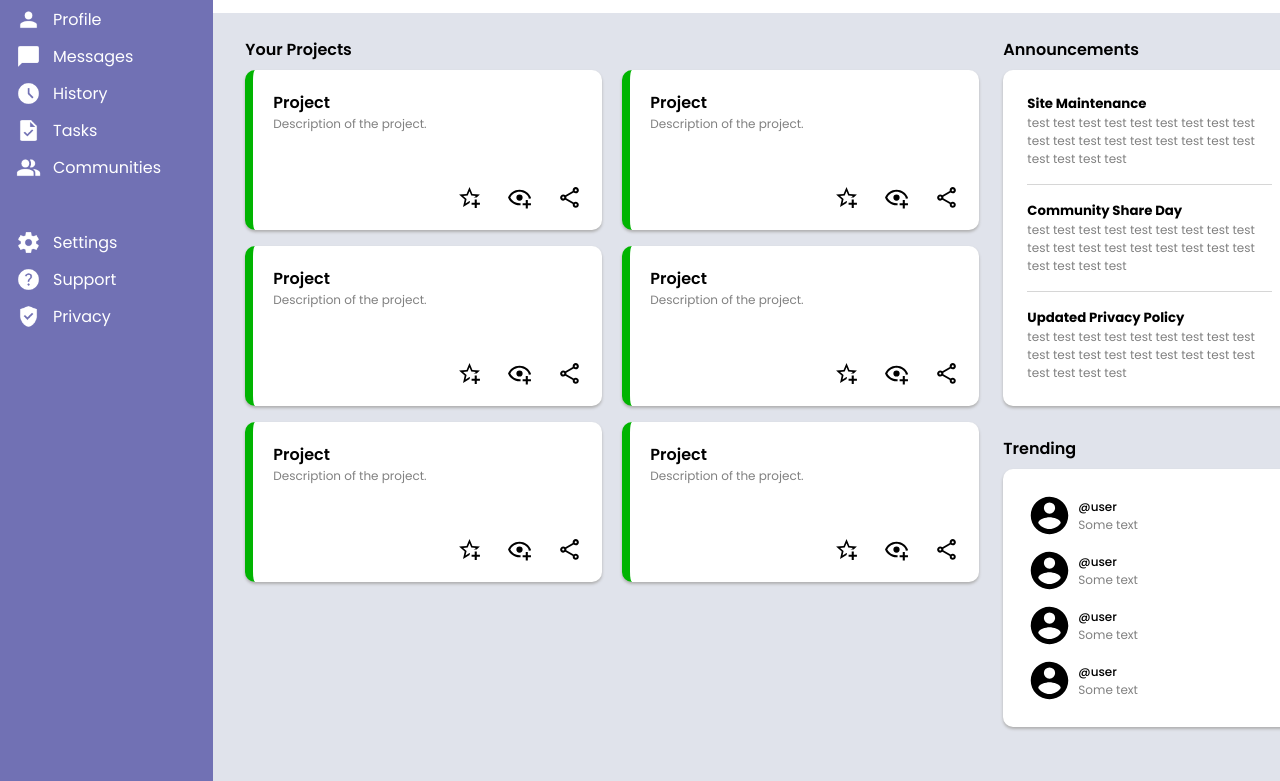
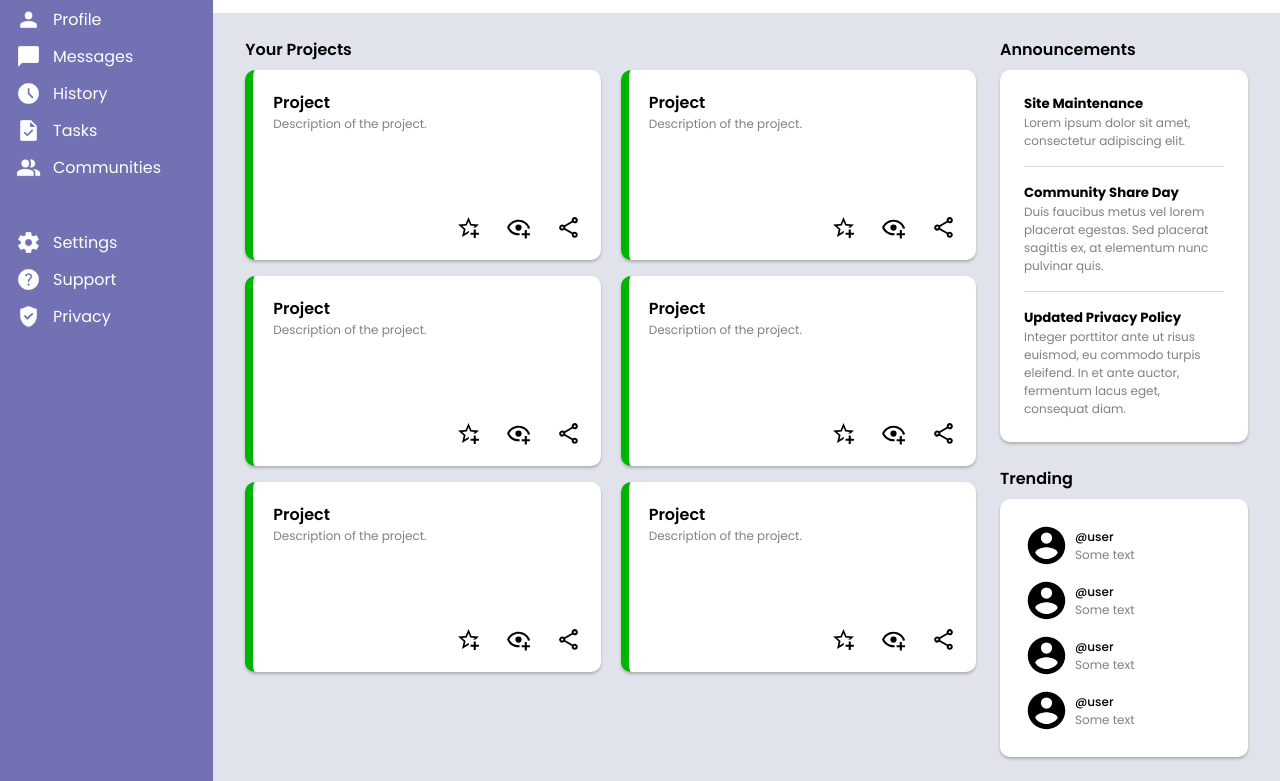
Before and after one commit to bernardo-mcosta/dashboard, a plain HTML site: page index.html in a window 1280 px wide. Shown: the part 136-917 px from the top of the page. Drawn offline with Linux system fonts and the light colour scheme.

Commit message:
Improve project container grid

```diff
--- a/index.html
+++ b/index.html
@@ -165,23 +165,23 @@
             </div>
       </div>
 
-    <div class="side-main">
+
       <div class="announcements">
        <h4>Announcements</h4>
        <div class="announ-container">
         <div class="announ">
           <h5>Site Maintenance</h5>
-          <p>test test test test test test test test test test test test test test test test test test test test test test </p>
+          <p>Lorem ipsum dolor sit amet, consectetur adipiscing elit. </p>
         </div>
         <hr>
         <div class="announ">
           <h5>Community Share Day</h5>
-          <p>test test test test test test test test test test test test test test test test test test test test test test </p>
+          <p>Duis faucibus metus vel lorem placerat egestas. Sed placerat sagittis ex, at elementum nunc pulvinar quis.</p>
         </div>
         <hr>
         <div class="announ">
           <h5>Updated Privacy Policy</h5>
-          <p>test test test test test test test test test test test test test test test test test test test test test test </p>
+          <p>Integer porttitor ante ut risus euismod, eu commodo turpis eleifend. In et ante auctor, fermentum lacus eget, consequat diam. </p>
         </div>
        </div>
       </div>
@@ -223,7 +223,6 @@
           </div>
         </div>
       </div>
-    </div>
   </div>
 </body>
 </html>
--- a/style.css
+++ b/style.css
@@ -144,6 +144,9 @@ body {
   display: grid;
   grid-template-columns: 3fr 1fr;
   grid-gap: 1.5rem;
+
+  display: grid;
+  grid-template-columns: 3fr 1fr;
 }
 
 .main h4 {
@@ -153,26 +156,27 @@ body {
 
 .main .projects {
   grid-column: 1/2;
+  grid-row: 1/3;
 }
 
-.main .side-main {
+.main .announcements {
   grid-column: 2/3;
+  grid-row: 1/2;
 }
 
-.main .announcements,
-.trending {
-  margin-bottom: 30px;
+.main .trending {
+  grid-column: 2/3;
+  grid-row: 2/3;
 }
 
 .main .announ-container,
 .trending-container {
   background-color: white;
-  height: 100%;
-  width: 100%;
   border-radius: 10px;
   padding: 1.5rem;
   display: flex;
   flex-direction: column;
+  min-width: 200px;
 }
 
 .trending-container,
@@ -228,7 +232,7 @@ hr {
   display: grid;
   grid: 1fr auto / 1rem 1fr;
   border-left: 8px solid rgb(1, 180, 1);
-  height: 120px;
+  height: 150px;
   margin-bottom: 1rem;
 }
 
```
